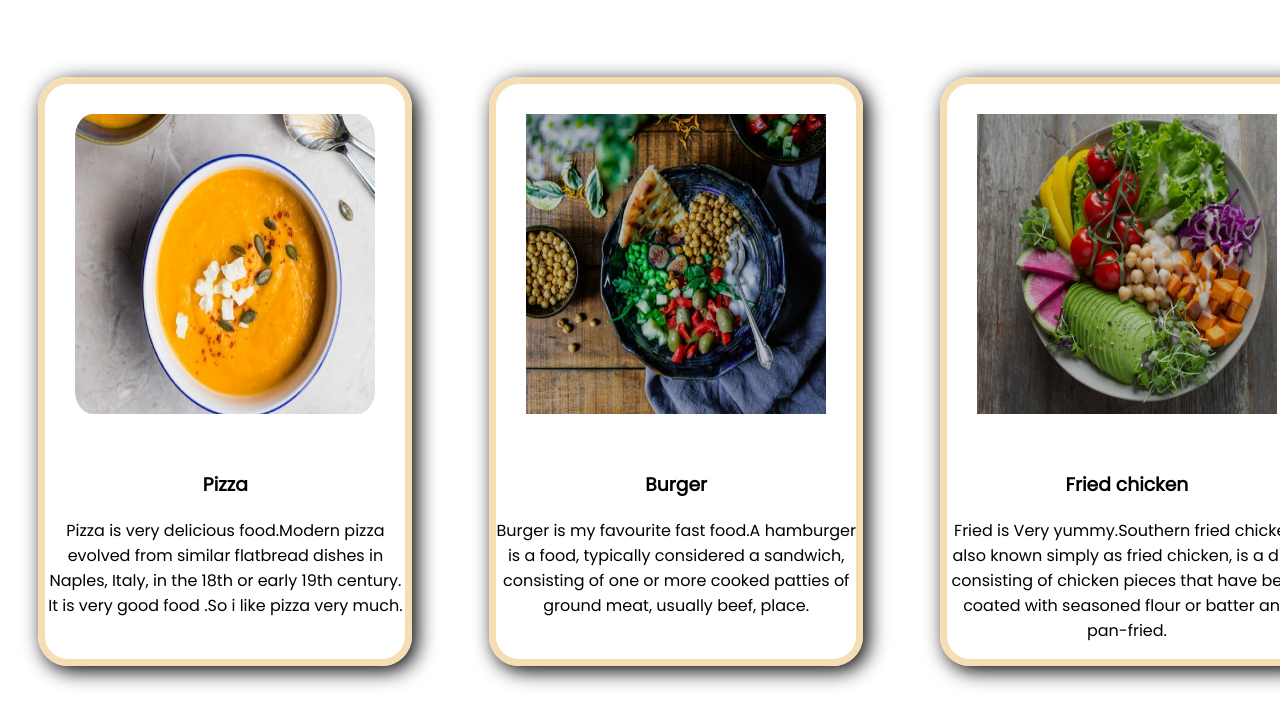
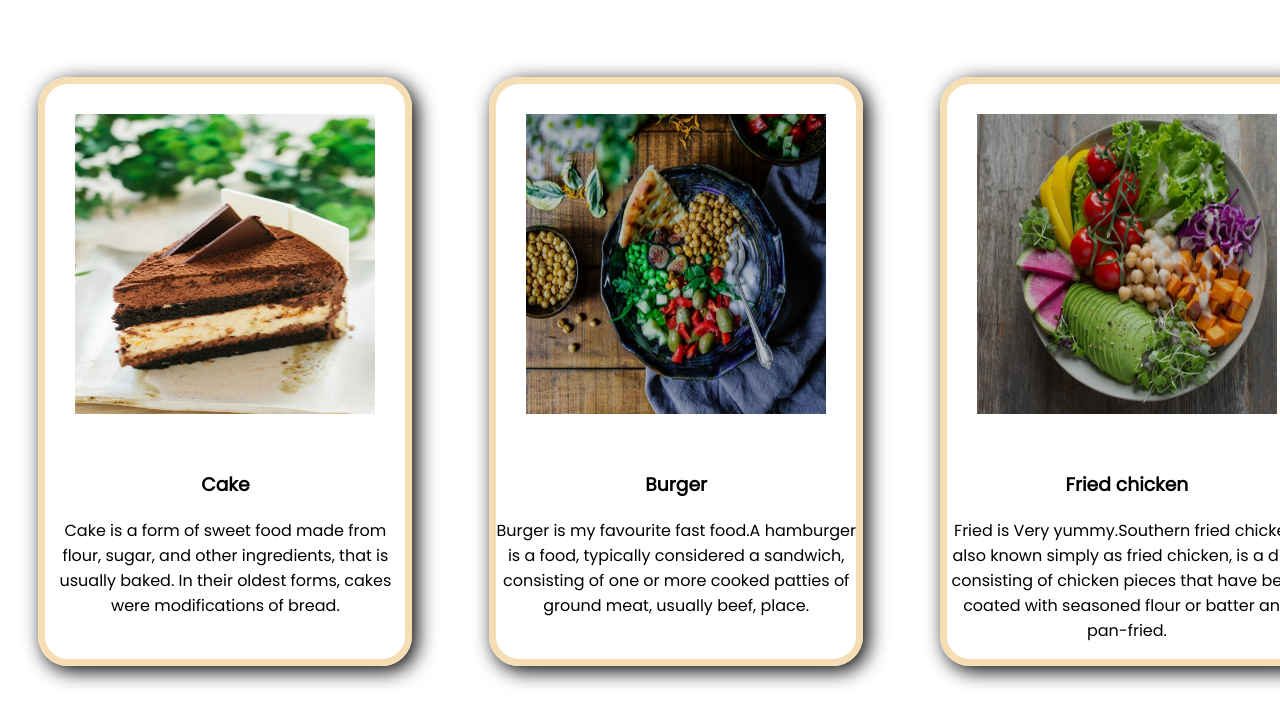
Before and after one commit to mejbahrafi/food-network-portfolio, a plain HTML site: page index.html in a window 1280 px wide. Shown: the part 1294-2020 px from the top of the page. Drawn offline with Linux system fonts and the light colour scheme.

Commit message:
image change

```diff
--- a/index.html
+++ b/index.html
@@ -62,10 +62,10 @@
 
     <section class=" last-item ">
         <div class="pizza">
-            <img src="Food/Project Cover.png" alt="">
-            <h3>Pizza</h3>
-            <p>Pizza is very delicious food.Modern pizza evolved from similar flatbread dishes in Naples, Italy, in the
-                18th or early 19th century. It is very good food .So i like pizza very much.</p>
+            <img src="image/cake.jpg" alt="">
+            <h3>Cake</h3>
+            <p>Cake is a form of sweet food made from flour, sugar, and other ingredients, that is usually baked. In
+                their oldest forms, cakes were modifications of bread.</p>
         </div>
         <div class="pizza">
             <img src="Food/Project Cover8.png" alt="">
--- a/style.css
+++ b/style.css
@@ -62,7 +62,7 @@ color: tomato;
 }
 .pizza{
     text-align: center;
-    box-shadow: 5px 5px 20px ;
+    box-shadow: 5px 5px 20px  ;
     margin-right: 3%;
     margin-left: 3%;
     border-radius: 30px;
```
Also changed, not shown: image/cake.jpg (added).
